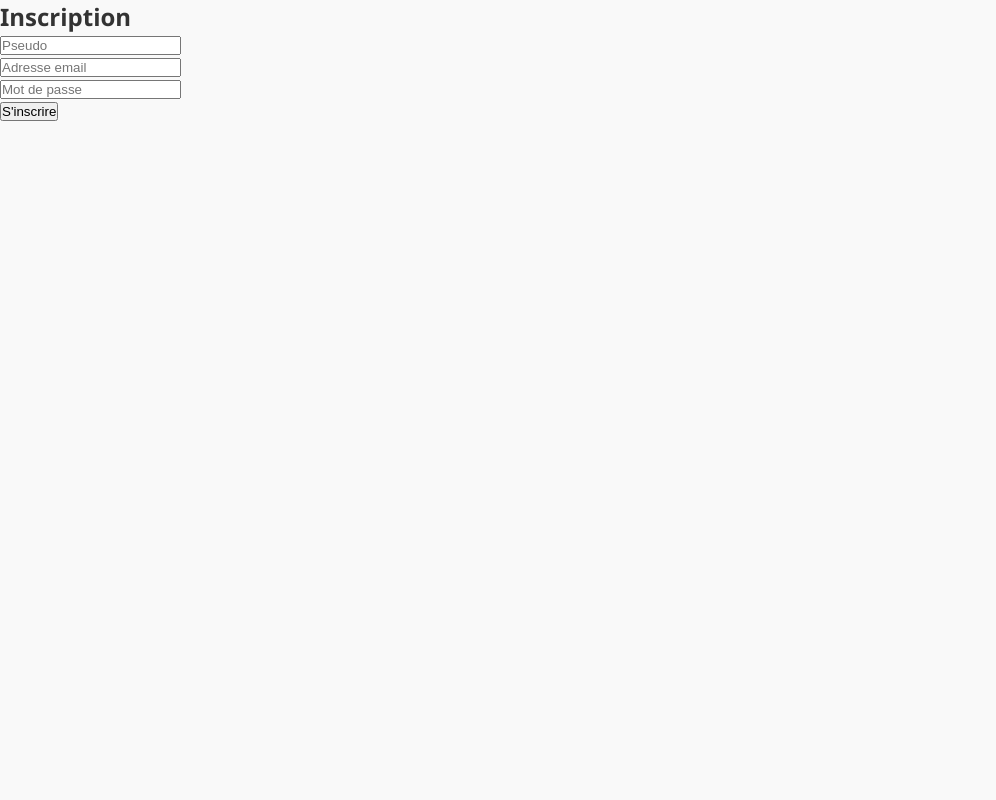
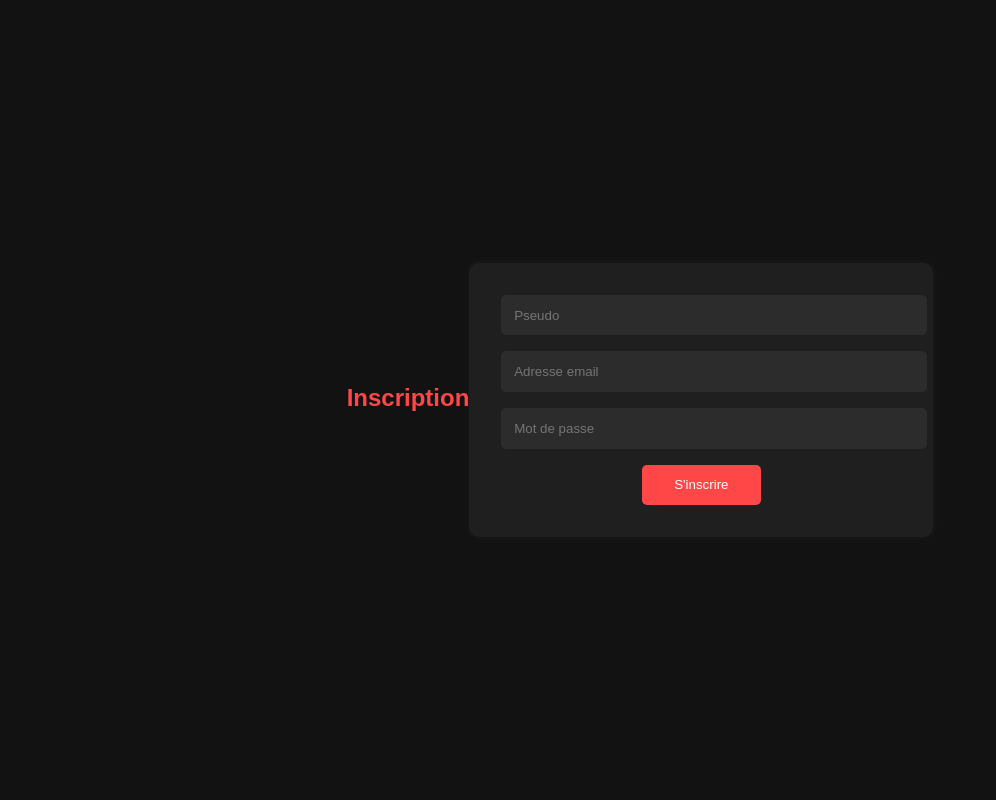
Before and after one commit to Louis-Miroir/MiniCinema, a PHP site: page /register.php in a window 1280 px wide. Shown: the whole page, without its empty margins (0-996 px from the left). Run offline with PHP 8.4, Linux system fonts and the light colour scheme.

Commit message:
style des log

```diff
--- /dev/null
+++ b/MiniCinema/public/css/log.css
@@ -0,0 +1,51 @@
+body {
+    font-family: Arial, sans-serif;
+    background-color: #121212;
+    color: #f1f1f1;
+    display: flex;
+    justify-content: center;
+    align-items: center;
+    height: 100vh;
+    margin: 0;
+}
+
+form {
+    background-color: #1f1f1f;
+    padding: 2rem;
+    border-radius: 10px;
+    box-shadow: 0 0 10px rgba(255, 255, 255, 0.05);
+    width: 100%;
+    max-width: 400px;
+    text-align: center;
+}
+
+h2 {
+    margin-bottom: 1.5rem;
+    color: #ff4747;
+}
+
+input[type="text"],
+input[type="email"],
+input[type="password"] {
+    width: 100%;
+    padding: 0.8rem;
+    margin-bottom: 1rem;
+    border: none;
+    border-radius: 5px;
+    background-color: #2c2c2c;
+    color: #fff;
+}
+
+button {
+    padding: 0.8rem 2rem;
+    background-color: #ff4747;
+    color: white;
+    border: none;
+    border-radius: 5px;
+    cursor: pointer;
+    transition: background-color 0.2s ease;
+}
+
+button:hover {
+    background-color: #e63e3e;
+}
--- a/MiniCinema/public/login.php
+++ b/MiniCinema/public/login.php
@@ -2,7 +2,7 @@
 <html>
 <head>
     <title>Connexion</title>
-    <link rel="stylesheet" href="css/style.css">
+    <link rel="stylesheet" href="css/log.css">
 </head>
 <body>
     <h2>Connexion</h2>
--- a/MiniCinema/public/register.php
+++ b/MiniCinema/public/register.php
@@ -2,7 +2,7 @@
 <html>
 <head>
     <title>Inscription</title>
-    <link rel="stylesheet" href="css/style.css">
+    <link rel="stylesheet" href="css/log.css">
 </head>
 <body>
     <h2>Inscription</h2>
```
